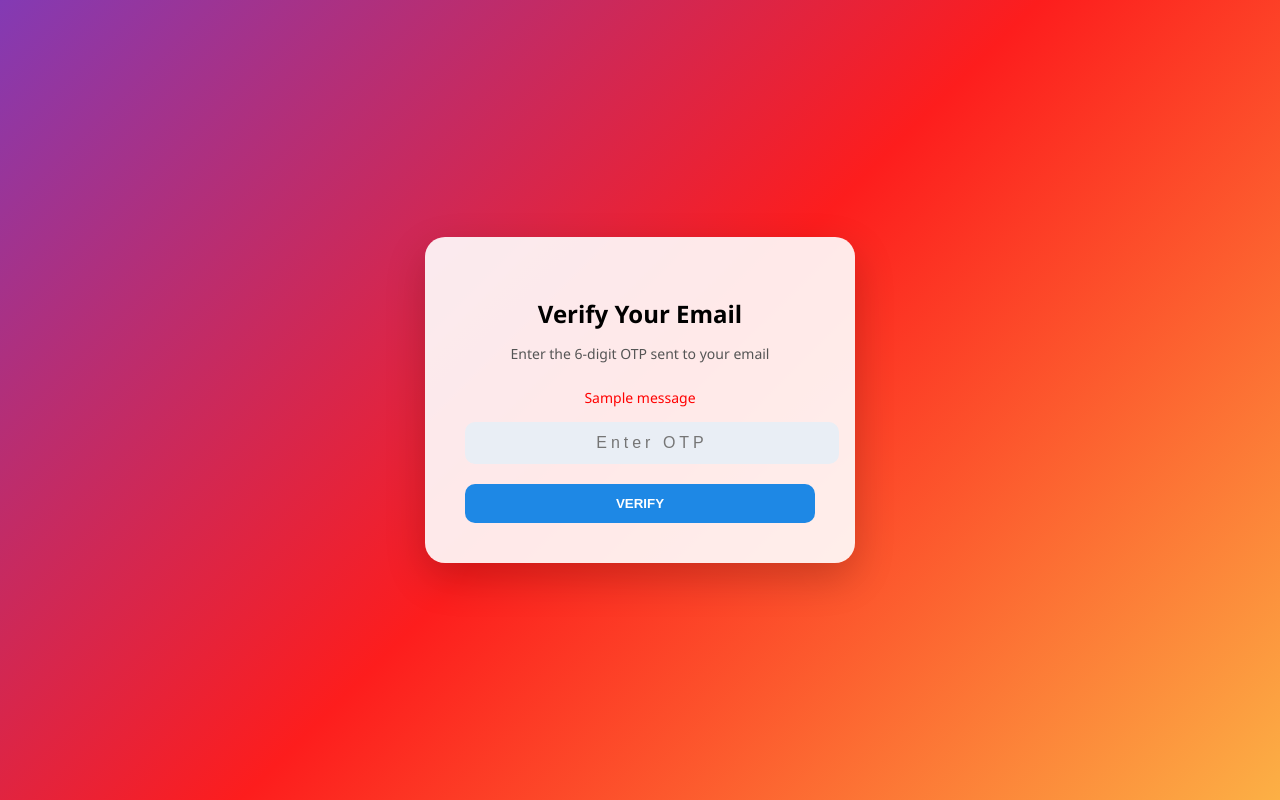
After one commit to pradipsinh0906-prog/All-Projects, a Django app: page /verify-otp/ in a window 1280 px wide. The commit adds this page. Run offline with Django 5.2, Linux system fonts and the light colour scheme; tables that the repository leaves empty hold one stand-in row (values such as "Sample post"); one stand-in notice (Sample message) is shown.

Commit message:
Point-1:- User email otp verfied and redirect in login page.  Point-2:-  redirect history page to download page

```diff
--- /dev/null
+++ b/reels_project/downloader/static/css/verify_otp.css
@@ -0,0 +1,69 @@
+body {
+    margin: 0;
+    padding: 0;
+    font-family: 'Segoe UI', sans-serif;
+    background: linear-gradient(135deg, #833ab4, #fd1d1d, #fcb045);
+    height: 100vh;
+    display: flex;
+    justify-content: center;
+    align-items: center;
+}
+
+.otp-card {
+    background: rgba(255, 255, 255, 0.9);
+    padding: 40px;
+    border-radius: 20px;
+    width: 350px;
+    box-shadow: 0 15px 40px rgba(0, 0, 0, 0.2);
+    text-align: center;
+}
+
+.otp-card h2 {
+    margin-bottom: 10px;
+    font-weight: 600;
+}
+
+.otp-card p {
+    font-size: 14px;
+    color: #555;
+    margin-bottom: 25px;
+}
+
+.otp-input {
+    width: 100%;
+    padding: 12px;
+    border-radius: 10px;
+    border: none;
+    background: #e9eef5;
+    margin-bottom: 20px;
+    font-size: 16px;
+    text-align: center;
+    letter-spacing: 4px;
+}
+
+.otp-input:focus {
+    outline: none;
+    box-shadow: 0 0 8px rgba(131, 58, 180, 0.6);
+}
+
+.btn-verify {
+    width: 100%;
+    padding: 12px;
+    border: none;
+    border-radius: 10px;
+    background: #1e88e5;
+    color: white;
+    font-weight: bold;
+    cursor: pointer;
+    transition: 0.3s;
+}
+
+.btn-verify:hover {
+    background: #1565c0;
+}
+
+.message {
+    margin-bottom: 15px;
+    font-size: 14px;
+    color: red;
+}
--- a/reels_project/downloader/templates/history.html
+++ b/reels_project/downloader/templates/history.html
@@ -31,8 +31,8 @@
                 <p class="text-muted mb-4">
                     Start downloading your favorite Instagram reels now!
                 </p>
-                <a href="/" class="btn btn-instagram btn-lg">
-                    <i class="bi bi-cloud-download me-2"></i>Download Now
+                <a href="{% url 'download' %}" class="btn btn-instagram btn-lg">
+                    Download Now
                 </a>
             </div>
         </div>
--- /dev/null
+++ b/reels_project/downloader/templates/verify_otp.html
@@ -0,0 +1,30 @@
+{% load static %}
+<!DOCTYPE html>
+<html>
+<head>
+    <title>Verify OTP</title>
+    <link rel="stylesheet" href="{% static 'css/verify_otp.css' %}">
+</head>
+<body>
+
+    <div class="otp-card">
+        <h2>Verify Your Email</h2>
+        <p>Enter the 6-digit OTP sent to your email</p>
+
+        {% if messages %}
+            {% for message in messages %}
+                <div class="message">
+                    {{ message }}
+                </div>
+            {% endfor %}
+        {% endif %}
+
+        <form method="POST">
+            {% csrf_token %}
+            <input type="text" name="otp" class="otp-input" placeholder="Enter OTP" maxlength="6" required>
+            <button type="submit" class="btn-verify">VERIFY</button>
+        </form>
+    </div>
+
+</body>
+</html>
--- a/reels_project/downloader/urls.py
+++ b/reels_project/downloader/urls.py
@@ -1,13 +1,15 @@
-from django import views
+from downloader import views
 from django.urls import path
 from downloader.views import login_view, register_view, download_reel, logout_view, download_history, delete_reel
 
 urlpatterns = [
     path('register/', register_view, name='register'),
+    path('verify-otp/', views.verify_otp, name='verify_otp'),
     path('', login_view, name='login'),
     path('download/', download_reel, name='download'),
     path('history/', download_history, name='history'),
     path('delete/<int:id>/', delete_reel, name='delete_reel'),
     path('delete-reel/<int:id>/', delete_reel, name='delete_reel_alt'),
     path('logout/', logout_view, name='logout'),
+
 ]
--- a/reels_project/downloader/views.py
+++ b/reels_project/downloader/views.py
@@ -1,3 +1,4 @@
+from django.conf import settings
 from django.shortcuts import render, redirect
 from django.contrib.auth import authenticate, login, logout
 from django.contrib.auth.decorators import login_required
@@ -9,8 +10,20 @@ import shutil
 from downloader.models import DownloadHistory
 from .forms import RegisterForm
 from django.utils.safestring import mark_safe
-
+import random
+from django.core.mail import send_mail
+from django.shortcuts import render, redirect
+from django.contrib.auth.models import User
+from django.contrib import messages
+from django.conf import settings
+from .models import EmailOTP
 import re
+from django.shortcuts import render, redirect
+from django.contrib.auth.models import User
+from django.contrib import messages
+from django.utils import timezone
+from datetime import timedelta
+from .models import EmailOTP
 
 def is_strong_password(password):
     if len(password) < 8:
@@ -40,43 +53,105 @@ def login_view(request):
             )
             return render(request, 'login.html')
 
-        user = authenticate(username=username, password=password)
+        user = authenticate(request, username=username, password=password)
 
-        if user is None:
-            messages.error(request, "Invalid password!")
-            return render(request, 'login.html')
-
-        login(request, user)
-        return redirect('download')
+        if user is not None:
+                login(request, user)
+                return redirect('download')
+        else:
+                messages.error(request, "Invalid username or password")
 
     return render(request, 'login.html')
 
+
 def register_view(request):
-
     if request.method == "POST":
         username = request.POST.get('username')
         email = request.POST.get('email')
         password1 = request.POST.get('password1')
         password2 = request.POST.get('password2')
 
+        # Password match check
         if password1 != password2:
             messages.error(request, "Passwords do not match!")
-            return render(request, 'register.html')
+            return redirect('register')
 
-        if not is_strong_password(password1):
-            messages.error(request,
-                "Password must contain 8 characters, uppercase, lowercase, number and special character.")
-            return render(request, 'register.html')
-
+        # ✅ CHECK USERNAME
         if User.objects.filter(username=username).exists():
             messages.error(request, "Username already exists!")
-            return render(request, 'register.html')
+            return redirect('register')
 
-        User.objects.create_user(username=username, email=email, password=password1)
-        messages.success(request, "Account created successfully!")
-        return redirect('login')
+        # ✅ CHECK EMAIL
+        if User.objects.filter(email=email).exists():
+            messages.error(request, "Email already registered!")
+            return redirect('register')
+
+        # ✅ CREATE USER (inactive for OTP)
+        user = User.objects.create_user(
+            username=username,
+            email=email,
+            password=password1
+        )
+        user.is_active = True
+        user.save()
+
+         # 🔥 STEP 3 ADD AHI KARVU 👇👇👇
+
+        # Generate OTP
+        otp = str(random.randint(100000, 999999))
+
+        # Save OTP in DB
+        EmailOTP.objects.create(user=user, otp=otp)
+
+        # Send Mail
+        send_mail(
+            'Your OTP Code',
+            f'Your OTP is {otp}',
+            settings.EMAIL_HOST_USER,
+            [email],
+            fail_silently=False,
+        )
+
+        # Save user id in session
+        request.session['user_id'] = user.id
+
+        messages.success(request, "User Created Successfully!")
+        return redirect('verify_otp')
 
     return render(request, 'register.html')
+
+def verify_otp(request):
+    if request.method == "POST":
+        entered_otp = request.POST.get('otp')
+        user_id = request.session.get('user_id')
+
+        if not user_id:
+            return redirect('register')
+
+        try:
+            user = User.objects.get(id=user_id)
+            otp_obj = EmailOTP.objects.get(user=user)
+        except:
+            messages.error(request, "Something went wrong.")
+            return redirect('register')
+
+        # OTP expire after 5 minutes
+        if timezone.now() > otp_obj.created_at + timedelta(minutes=5):
+            otp_obj.delete()
+            messages.error(request, "OTP Expired. Register again.")
+            return redirect('register')
+
+        if otp_obj.otp == entered_otp:
+            user.is_active = True
+            user.save()
+            otp_obj.delete()
+            messages.success(request, "Account Verified Successfully!")
+            return redirect('login')
+        else:
+            messages.error(request, "Invalid OTP")
+
+    return render(request, 'verify_otp.html')
+
 
 @login_required(login_url='login')
 def download_reel(request):
```
Also changed, not shown: reels_project/downloader/models.py (+9 -0 lines), reels_project/reels_project/settings.py (+10 -1 lines).
